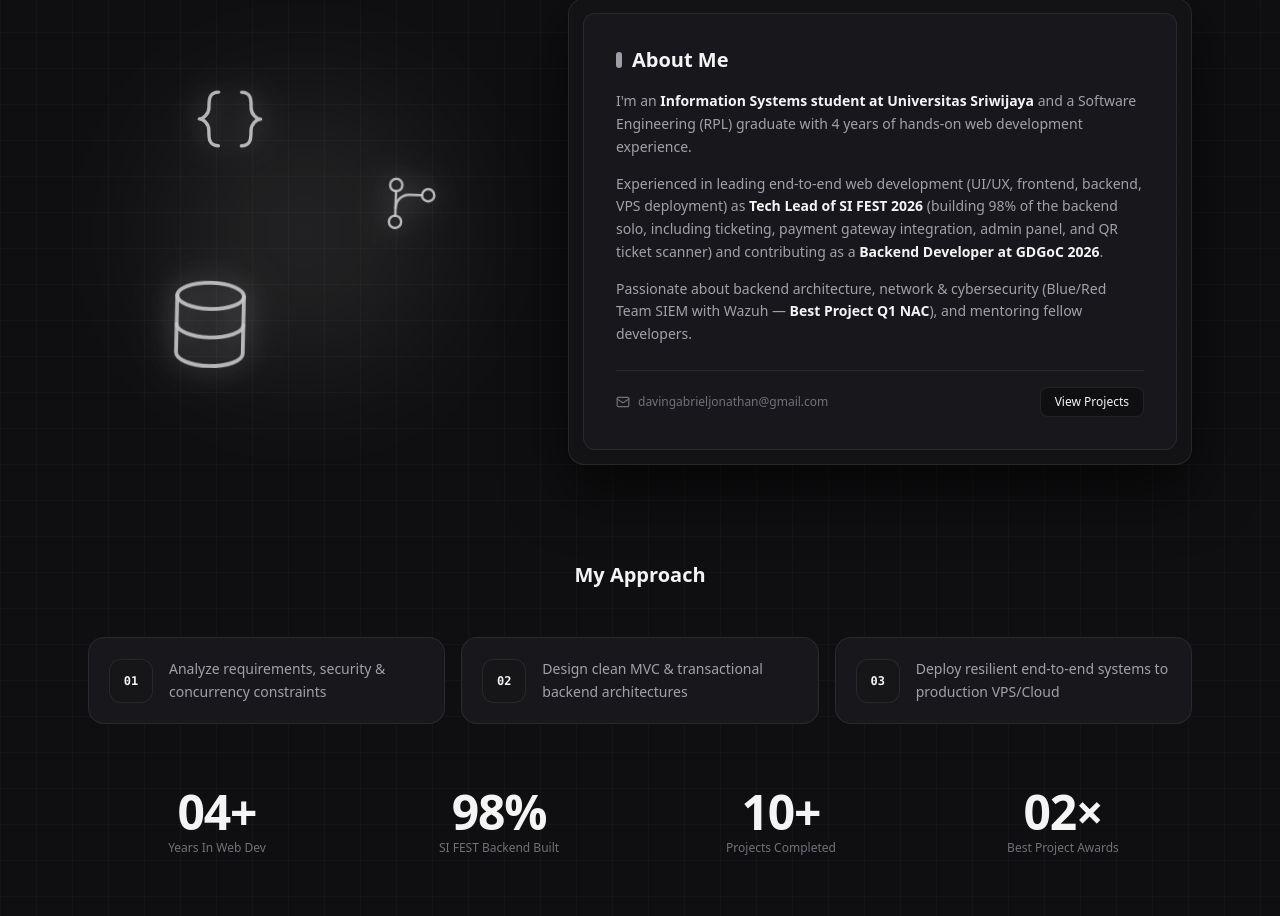
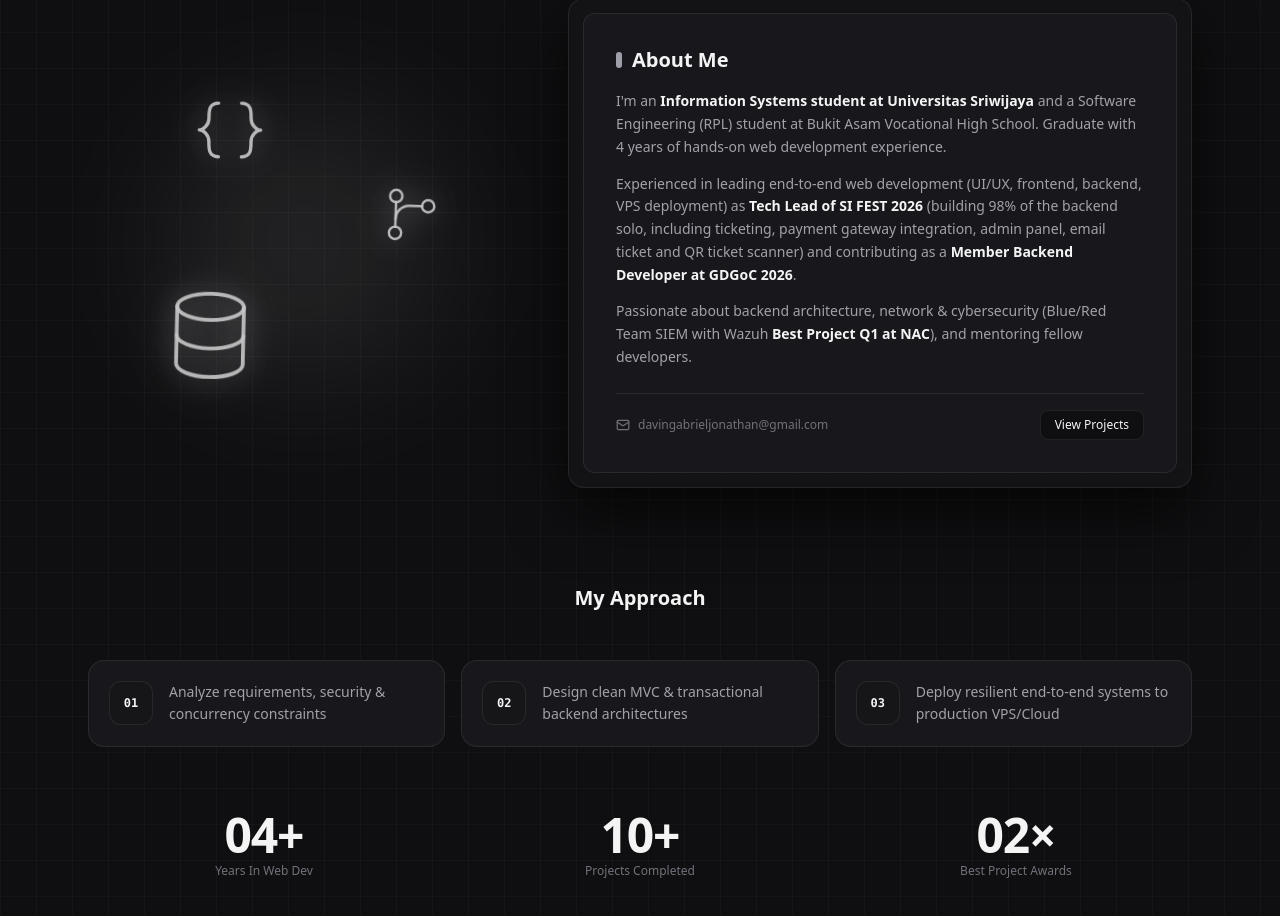
Before and after one commit to Davin164/DavinGabrielJonathan, a Next.js app: page / in a window 1280 px wide. Shown: the part 1048-1964 px from the top of the page. Built offline with nearby package versions, Linux system fonts and the light colour scheme.

Commit message:
fix(about): remove 98% stat counter and align 3-column metrics

```diff
--- a/src/components/sections/BentoAboutSection.tsx
+++ b/src/components/sections/BentoAboutSection.tsx
@@ -24,7 +24,6 @@ const APPROACH_STEPS = [
 
 const BIG_STATS = [
   { value: "04+", label: "Years In Web Dev" },
-  { value: "98%", label: "SI FEST Backend Built" },
   { value: "10+", label: "Projects Completed" },
   { value: "02×", label: "Best Project Awards" },
 ];
@@ -111,7 +110,7 @@ export default function BentoAboutSection() {
                     <strong className="text-[var(--text-primary)]">
                       Information Systems student at Universitas Sriwijaya
                     </strong>{" "}
-                    and a Software Engineering (RPL) graduate with 4 years of
+                    and a Software Engineering (RPL) student at Bukit Asam Vocational High School. Graduate with 4 years of
                     hands-on web development experience.
                   </p>
                   <p>
@@ -121,18 +120,18 @@ export default function BentoAboutSection() {
                       Tech Lead of SI FEST 2026
                     </strong>{" "}
                     (building 98% of the backend solo, including ticketing,
-                    payment gateway integration, admin panel, and QR ticket
+                    payment gateway integration, admin panel, email ticket and QR ticket
                     scanner) and contributing as a{" "}
                     <strong className="text-[var(--text-primary)]">
-                      Backend Developer at GDGoC 2026
+                      Member Backend Developer at GDGoC 2026
                     </strong>
                     .
                   </p>
                   <p>
                     Passionate about backend architecture, network &amp;
-                    cybersecurity (Blue/Red Team SIEM with Wazuh —{" "}
+                    cybersecurity (Blue/Red Team SIEM with Wazuh {" "}
                     <strong className="text-[var(--text-primary)]">
-                      Best Project Q1 NAC
+                      Best Project Q1 at NAC
                     </strong>
                     ), and mentoring fellow developers.
                   </p>
@@ -196,7 +195,7 @@ export default function BentoAboutSection() {
           </div>
 
           {/* Big Numbers Row */}
-          <div className="grid grid-cols-2 gap-6 pt-4 text-center sm:grid-cols-4">
+          <div className="grid grid-cols-3 gap-6 pt-4 text-center">
             {BIG_STATS.map((stat, idx) => (
               <motion.div
                 key={idx}
```
